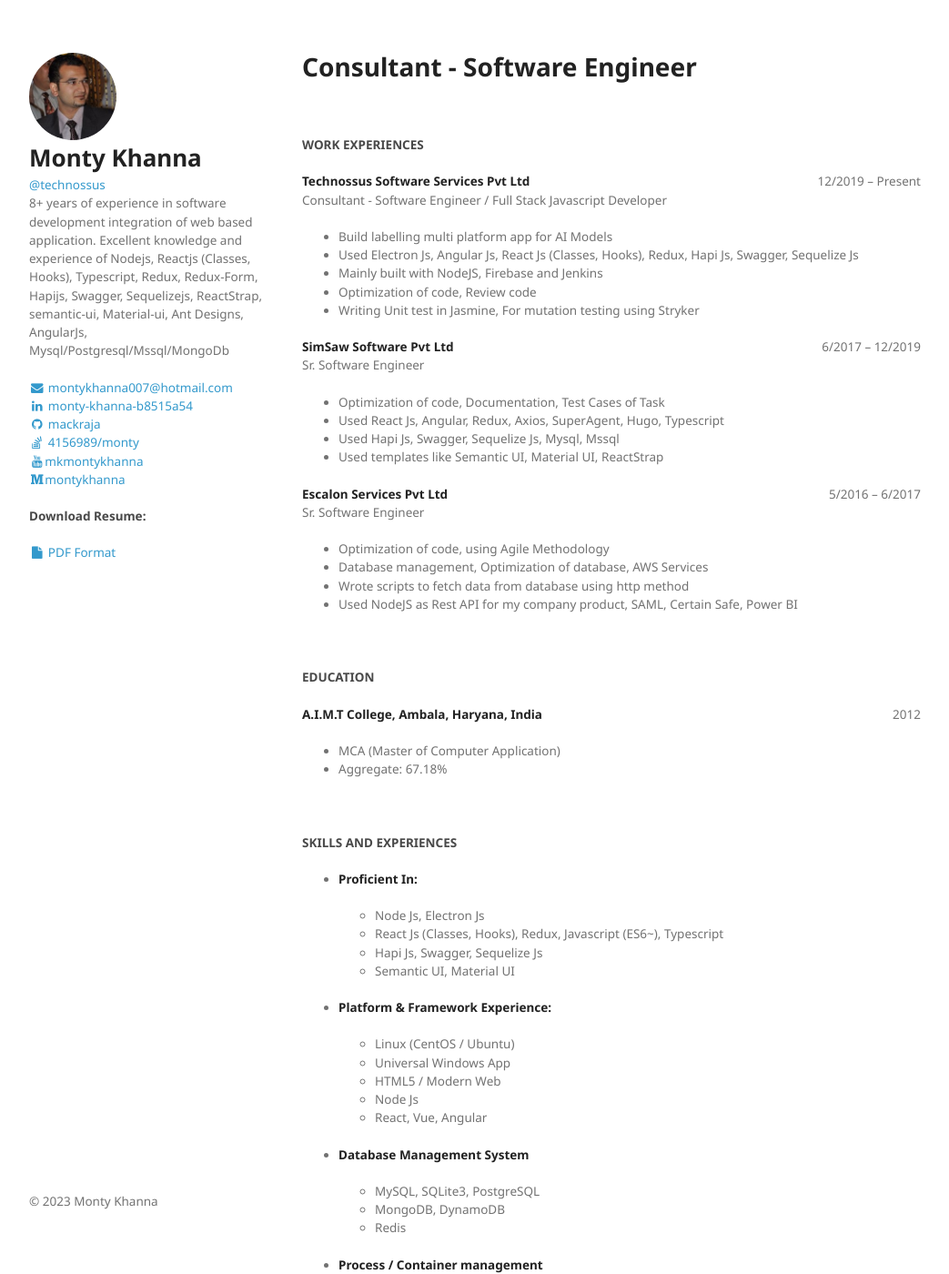
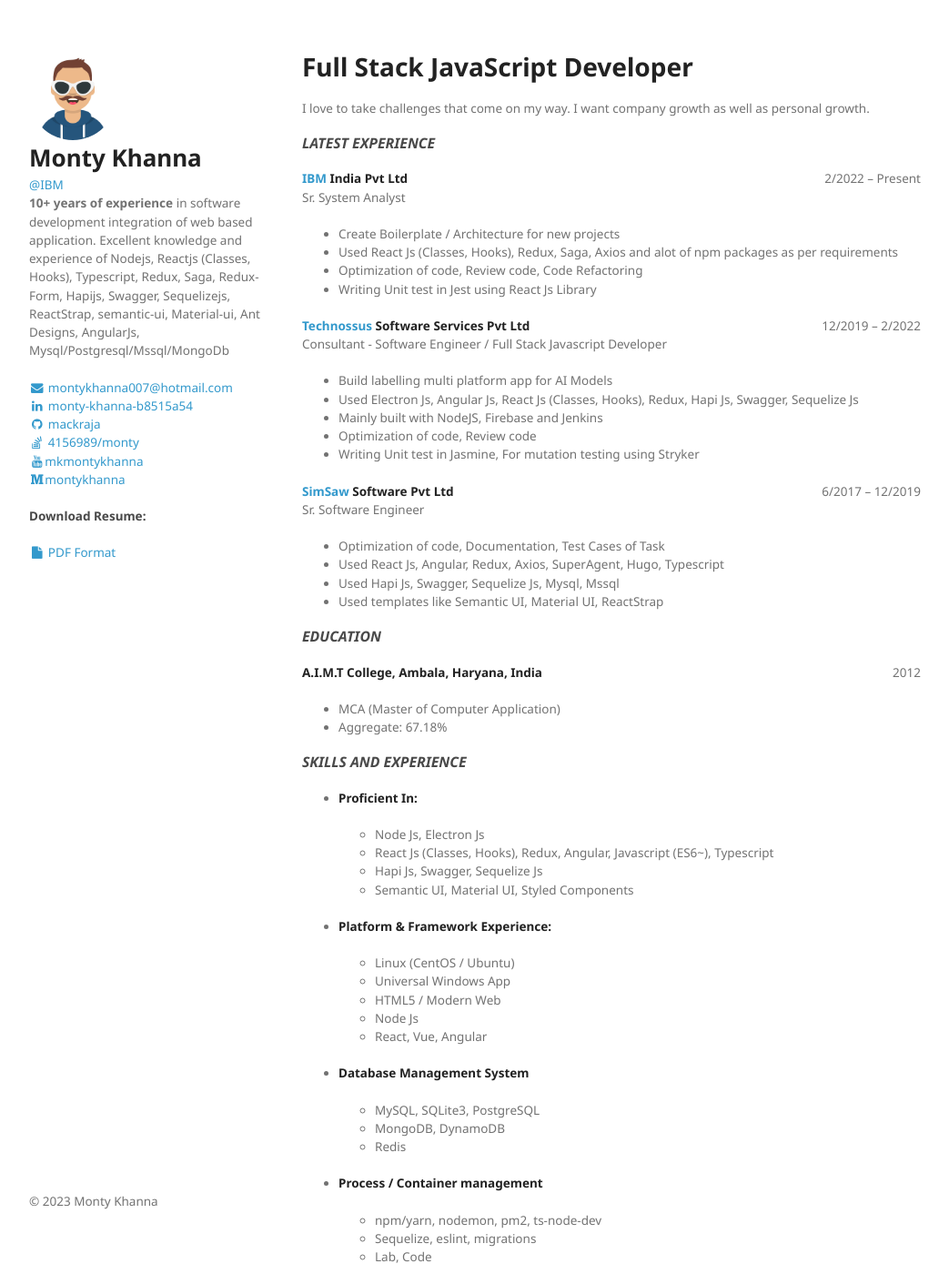
Before and after one commit to mackraja/mackraja.github.io, a Jekyll site: the page built from index.md, in a window 1280 px wide and 1400 px high. Shown: the whole window at 91% size, without its empty margins (118-1161 px from the left). Built offline with Jekyll 4.4.1, drawn with Linux system fonts in a browser that asks for light colours; some of the changed text lies outside the part shown.

Commit message:
feature: Updated resume

```diff
--- a/_config.yml
+++ b/_config.yml
@@ -2,7 +2,7 @@
 # Site settings
 title: Monty Khanna
 email: montykhanna007@hotmail.com
-description: "Consultant - Software Engineer"
+description: "Full Stack JavaScript Developer"
 baseurl: "" # the subpath of your site, e.g. /blog
 url: "" # the base hostname & protocol for your site
 twitter_username: #username
@@ -18,11 +18,11 @@
 #
 owner:
   name: Monty Khanna
-  avatar: avatar.jpg
-  job: "<a href=\"https://www.technossus.com/\" target=\"_blank\">@technossus</a>"
-  bio: "8+ years of experience in software development integration of web based application.
+  avatar: avataaar.png
+  job: "<a href=\"https://www.ibm.com/in-en/\" target=\"_blank\">@IBM</a>"
+  bio: "<b>10+ years of experience</b> in software development integration of web based application.
 
-Excellent knowledge and experience of Nodejs, Reactjs (Classes, Hooks), Typescript, Redux, Redux-Form, Hapijs, Swagger, Sequelizejs, ReactStrap, semantic-ui, Material-ui, Ant Designs, AngularJs, Mysql/Postgresql/Mssql/MongoDb"
+Excellent knowledge and experience of Nodejs, Reactjs (Classes, Hooks), Typescript, Redux, Saga, Redux-Form, Hapijs, Swagger, Sequelizejs, ReactStrap, semantic-ui, Material-ui, Ant Designs, AngularJs, Mysql/Postgresql/Mssql/MongoDb"
   email: montykhanna007@hotmail.com
   disqus-shortname: #username
   twitter: #username
--- a/index.md
+++ b/index.md
@@ -3,14 +3,24 @@
 title: Monty Khanna
 ---
 
-# Consultant - Software Engineer
+# Full Stack JavaScript Developer
 
-<br>
+I love to take challenges that come on my way. I want company growth as well as personal growth.
 
-#### WORK EXPERIENCES
+### _LATEST EXPERIENCE_
 
-<span style="float: right">12/2019 – Present</span>
-**Technossus Software Services Pvt Ltd**
+<span style="float: right">2/2022 – Present</span>
+**[IBM](https://www.ibm.com/in-en) India Pvt Ltd**
+Sr. System Analyst
+
+- Create Boilerplate / Architecture for new projects
+- Used React Js (Classes, Hooks), Redux, Saga, Axios
+and alot of npm packages as per requirements
+- Optimization of code, Review code, Code Refactoring
+- Writing Unit test in Jest using React Js Library
+
+<span style="float: right">12/2019 – 2/2022</span>
+**[Technossus](https://www.technossus.com/) Software Services Pvt Ltd**
 Consultant - Software Engineer / Full Stack Javascript Developer
 
 - Build labelling multi platform app for AI Models
@@ -20,7 +30,7 @@
 - Writing Unit test in Jasmine, For mutation testing using Stryker
 
 <span style="float: right">6/2017 – 12/2019</span>
-**SimSaw Software Pvt Ltd**
+**[SimSaw](https://www.simsaw.com/) Software Pvt Ltd**
 Sr. Software Engineer
 
 - Optimization of code, Documentation, Test Cases of Task
@@ -28,34 +38,21 @@
 - Used Hapi Js, Swagger, Sequelize Js, Mysql, Mssql
 - Used templates like Semantic UI, Material UI, ReactStrap
 
-<span style="float: right">5/2016 – 6/2017</span>
-**Escalon Services Pvt Ltd**
-Sr. Software Engineer
-
-- Optimization of code, using Agile Methodology
-- Database management, Optimization of database, AWS Services
-- Wrote scripts to fetch data from database using http method
-- Used NodeJS as Rest API for my company product, SAML, Certain Safe, Power BI
-
-<br>
-
-#### EDUCATION
+### _EDUCATION_
 
 **A.I.M.T College, Ambala, Haryana, India** <span style="float: right">2012</span>
 
 - MCA (Master of Computer Application)
 - Aggregate: 67.18%
 
-<br>
-
-#### SKILLS AND EXPERIENCES
+### _SKILLS AND EXPERIENCE_
 
 - **Proficient In:**
 
   * Node Js, Electron Js
-  * React Js (Classes, Hooks), Redux, Javascript (ES6~), Typescript
+  * React Js (Classes, Hooks), Redux, Angular, Javascript (ES6~), Typescript
   * Hapi Js, Swagger, Sequelize Js
-  * Semantic UI, Material UI
+  * Semantic UI, Material UI, Styled Components
 
 - **Platform &amp; Framework Experience:**
 
@@ -94,3 +91,20 @@
   * Slack
   * Atlassian Jira, Confluence
   * Azure Devops
+
+### _TECH STACK TABLE_
+
+| Tech Stack | Rating | Count |
+| ------ | ------ | ------ |
+| Javascript | `* * * * ` * | **4/5** |
+| React.Js, Redux, Saga | `* * * * *` | **5/5** |
+| Angular | `* * * * ` * | **4/5** |
+| Typescript | `* * * * *` | **5/5** |
+| Node.Js, Swagger API | `* * * * ` * | **4/5** |
+| Express, Hapi.Js | `* * * * ` * | **4/5** |
+| EsLint, ES6 | `* * * * ` * | **4/5** |
+| Unit Testing | `* * * ` * * | **3/5** |
+| Database | `* * * * ` * | **4/5** |
+| Cloud (**AWS**, Azure) | `* * * ` * * | **3/5** |
+| NPM, Yarn, Webpack | `* * * * ` * | **4/5** |
+| Debugging, Refactoring | `* * * * ` * | **4/5** |
```
Also changed, not shown: img/avataaar.png (added).
